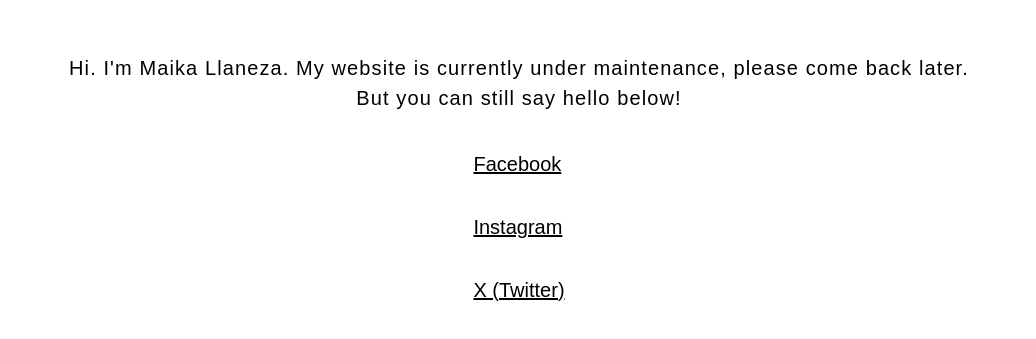
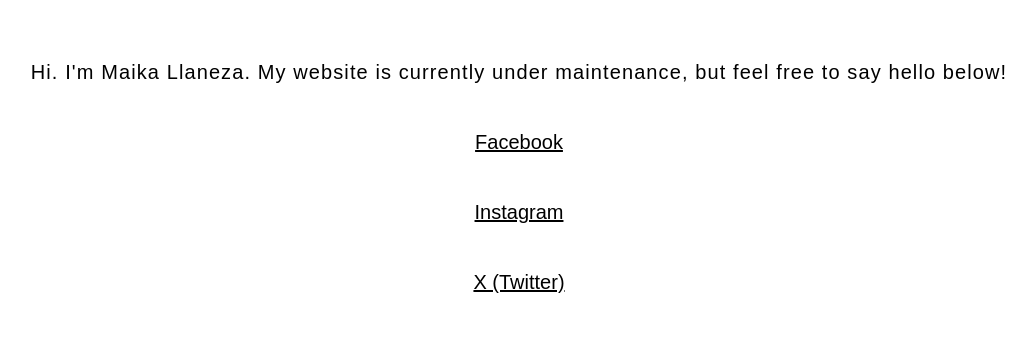
Before and after one commit to JoshuaIsADev/Maika-Llaneza, a React (Create React App) app: page / in a window 1280 px wide. Shown: the part 223-562 px from the top of the page, without its empty margins (121-1157 px from the left). Built offline with nearby package versions, Linux system fonts and the light colour scheme.

Commit message:
css adjust

```diff
--- a/src/Maintenance.js
+++ b/src/Maintenance.js
@@ -2,10 +2,9 @@
   return (
     <div className='maintenance-container'>
       <p className='maintenance-p'>
-        Hi. I'm Maika Llaneza. My website is currently under maintenance, please
-        come back later.
+        Hi. I'm Maika Llaneza. My website is currently under maintenance, but
+        feel free to say hello below!
       </p>
-      <p className='maintenance-p'>But you can still say hello below!</p>
       <div className='maintenance-link-container'>
         <a href='http://www.facebook.com/' className='maintenance-link'>
           Facebook
--- a/src/styles.css
+++ b/src/styles.css
@@ -327,6 +327,7 @@
   height: 100lvh;
   justify-content: center;
   align-items: center;
+  padding: 2rem;
 }
 
 .maintenance-p,
@@ -334,6 +335,8 @@
   font-family: Arial, Helvetica, sans-serif;
   color: black;
   font-size: 2rem;
+  text-align: center;
+  line-height: 3rem;
 }
 
 .maintenance-link {
```
